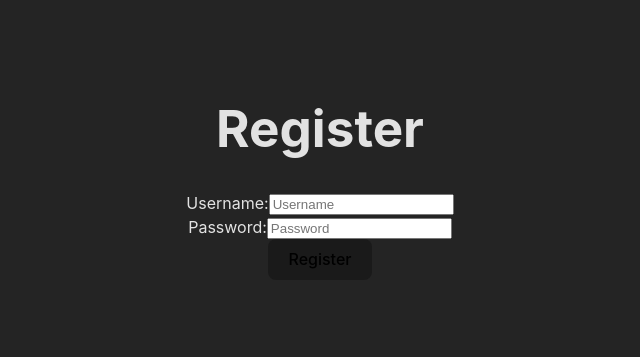
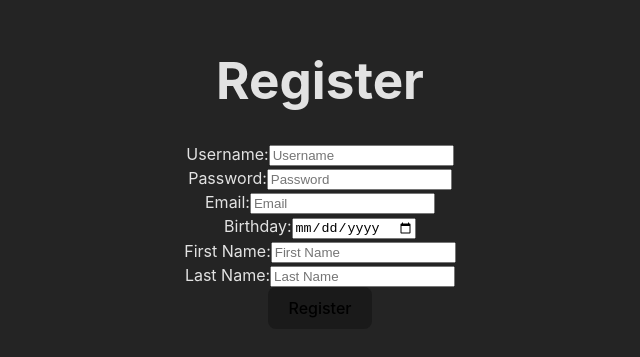
Before and after one commit to DidoucheinSTI2D/TheRedCarpet, a React (Vite) app in the folder frontend/TheRedCarpet/: page / in a window 1280 px wide. Shown: the part 227-584 px from the top of the page, without its empty margins (320-960 px from the left). Built offline with nearby package versions, Linux system fonts and the light colour scheme.

Commit message:
All field for register

```diff
--- a/frontend/TheRedCarpet/src/api/API.js
+++ b/frontend/TheRedCarpet/src/api/API.js
@@ -1,8 +1,8 @@
-export const getRegister = async (username, password) => {
+export const getRegister = async (username, password, email, birthdate, first_name, last_name) => {
   try {
-    const apiHost = import.meta.env.VITE_API_HOST || "http://localhost:8888";
+    const apiHost = import.meta.env.VITE_API_HOST || "http://localhost:8888/TheCarpet/Backend/";
     const response = await fetch(
-      `${apiHost}/TheRedCarpet/backend/API/register.php`,
+      `${apiHost}/API/user/register.php`,
       {
         method: "POST",
         headers: {
@@ -11,6 +11,10 @@ export const getRegister = async (username, password) => {
         body: JSON.stringify({
           username: username,
           password: password,
+          email: email,
+          birthdate: birthdate,
+          first_name: first_name,
+          last_name: last_name,
         }),
       }
     );
--- a/frontend/TheRedCarpet/src/components/register/register.jsx
+++ b/frontend/TheRedCarpet/src/components/register/register.jsx
@@ -4,12 +4,16 @@ import { getRegister } from "@api/API.js";
 function Register() {
   const [username, setUsername] = useState("");
   const [password, setPassword] = useState("");
+  const [email, setEmail] = useState("");
+  const [birthdate, setBirthday] = useState("");
+  const [first_name, setFirstname] = useState("");
+  const [last_name, setLastname] = useState("");
   const [message, setMessage] = useState("");
   const [error, setError] = useState(false);
 
   const handleRegister = async (e) => {
     e.preventDefault();
-    const result = await getRegister(username, password);
+    const result = await getRegister(username, password, email, birthdate, first_name, last_name);
     setMessage(result.message);
     setError(result.error);
   };
@@ -38,6 +42,46 @@ function Register() {
             placeholder="Password"
           />
         </div>
+        <div>
+          <label>Email:</label>
+          <input
+            type="email"
+            value={email}
+            onChange={(e) => setEmail(e.target.value)}
+            required
+            placeholder="Email"
+          />
+        </div>
+        <div>
+          <label>Birthday:</label>
+          <input
+            type="date"
+            value={birthdate}
+            onChange={(e) => setBirthday(e.target.value)}
+            required
+            placeholder="Birthday"
+          />
+        </div>
+        <div>
+          <label>First Name:</label>
+          <input
+            type="text"
+            value={first_name}
+            onChange={(e) => setFirstname(e.target.value)}
+            required
+            placeholder="First Name"
+          />
+        </div>
+        <div>
+          <label>Last Name:</label>
+          <input
+            type="text"
+            value={last_name}
+            onChange={(e) => setLastname(e.target.value)}
+            required
+            placeholder="Last Name"
+          />
+        </div>
         <button type="submit">Register</button>
       </form>
       {message && <p style={{ color: error ? "red" : "green" }}>{message}</p>}
```
